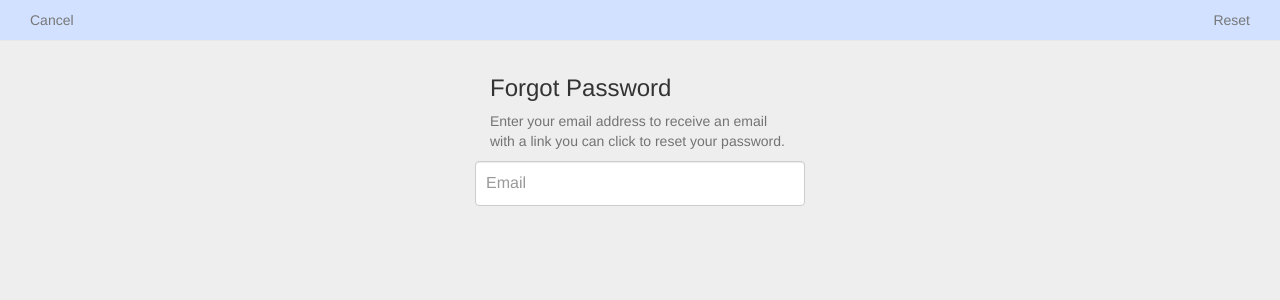
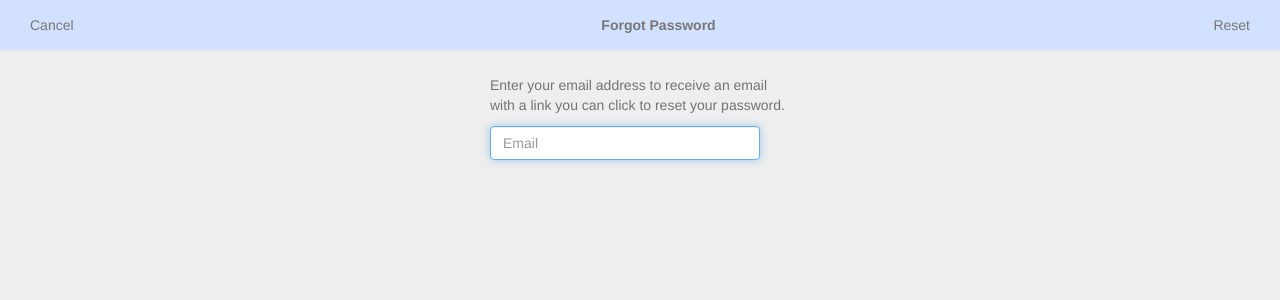
Before and after one commit to michaelcrubenstein/IDoDeclare, a Django app: template dico/templates/dico/forgotpassword.html in a window 1280 px wide. Shown: the top 300 px of the page. Run offline with Django 3.2, Linux system fonts and the light colour scheme; the template is opened without the code that fills it, so the values that code supplies are empty; some libraries are stand-ins or nearby versions.

Commit message:
Standardize the UI for forgot password to match other panels

```diff
--- a/dico/templates/dico/forgotpassword.html
+++ b/dico/templates/dico/forgotpassword.html
@@ -17,7 +17,7 @@
 
     <!-- Custom styles for this template -->
     <link href="{% static "dico/css/dicopage.css" %}" rel="stylesheet">
-    <link href="{% static "dico/css/forgotpassword.css" %}" rel="stylesheet">
+    <link href="{% static "dico/css/formsimple.css" %}" rel="stylesheet">
 
 
     <!-- HTML5 shim and Respond.js for IE8 support of HTML5 elements and media queries -->
@@ -25,7 +25,11 @@
       <script src="https://oss.maxcdn.com/html5shiv/3.7.2/html5shiv.min.js"></script>
       <script src="https://oss.maxcdn.com/respond/1.4.2/respond.min.js"></script>
     <![endif]-->
-
+    <style>
+    	body {
+    		padding-top: 55px;
+    	}
+    </style>
   </head>
 
 <body max-width="100%">
@@ -38,6 +42,7 @@
 						<span class="dico-pull-left">
 							<span id="cancel_button" class="navbar-text navbar-link pull-left dico-navbar-text">Cancel</span>
 						</span>
+						<div class="dico-fill"><span class="navbar-text dico-inner-fill"><strong>Forgot Password</strong></span></div>
 						<span class="dico-pull-right">
 							<span id="submit_button" class="navbar-text navbar-link pull-right dico-navbar-text">Reset</span>
 						</span>
@@ -46,23 +51,31 @@
 			</div>
 		</nav>
 		<form class="form-simple">
-			<h3>Forgot Password</h3>
 			<div class="help-block">Enter your email address to receive an email with a link you can click to reset your password.</div>
 
-			<div id="myAlert"></div>
+			<div class="row">
+				<div id="myAlert" class="col-xs-12"></div>
+			</div>
 
-		  <div  id="id_email_group" class="row form-group has-feedback">
-			<label for="id_email"  class="control-label sr-only">Email Address</label>
-			<input id="id_email" class="form-control" type="email" placeholder="Email"/>
-			<span id="id_emailOK" class="glyphicon form-control-feedback"></span>
+		  <div class="row">
+		  		<style>
+		  			.feedback-control {
+		  				width: calc(100% - 30px);
+		  			}
+		  		</style>
+		  		<div class="col-xs-12">
+		  			<div id="id_email_group" class="form-group has-feedback">
+						<label for="id_email"  class="control-label sr-only">Email Address</label>
+						<input id="id_email" class="form-control feedback-control" type="email" placeholder="Email"/>
+						<span id="id_emailOK" class="glyphicon form-control-feedback"></span>
+					</div>
+				</div>
 		  </div>
-		  <div id="id_alert_success" class="div-success"></div>
+			<div class="row">
+				<div id="id_alert_success" class="col-xs-12 div-success"></div>
+			</div>
 
 		</form>
-
-		<script type="text/javascript">
-			$('#id_email').focus()
-		</script>
 	</div>
 
 	<script src="https://ajax.googleapis.com/ajax/libs/jquery/1.11.2/jquery.min.js"></script>
@@ -127,6 +140,8 @@
 
 			$("#id_email").bind("keyup input paste", checkenabled);
 			checkenabled();
+
+			$('#id_email').focus()
 		});
 
 		function checkenabled() {
```
